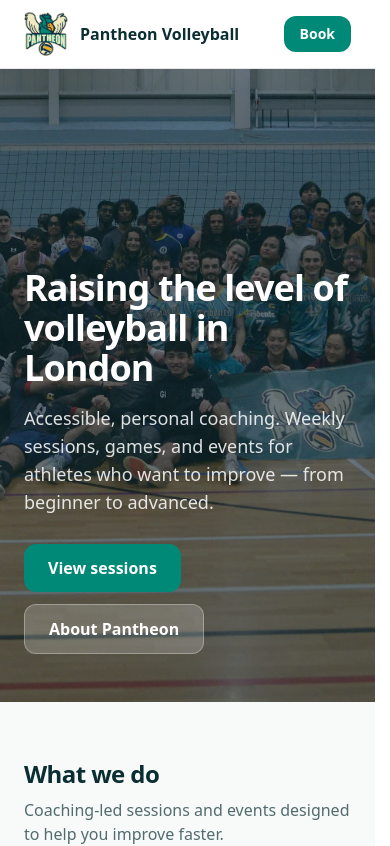
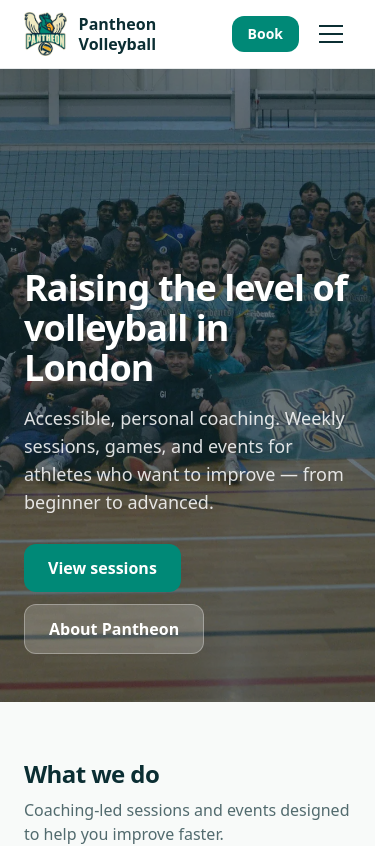
Before and after one commit to georgeshoivanov/pantheon-website, a Next.js app: page / in a window 390 px wide. Shown: the top 846 px of the page. Built offline with nearby package versions, Linux system fonts and the light colour scheme.

Commit message:
add mobile hamburger nav bar

```diff
--- a/components/Navbar.tsx
+++ b/components/Navbar.tsx
@@ -1,3 +1,6 @@
+"use client";
+
+import { useState } from "react";
 import Link from "next/link";
 import Image from "next/image";
 
@@ -9,10 +12,14 @@ const links = [
 ];
 
 export function Navbar() {
+  const [open, setOpen] = useState(false);
+
   return (
     <header className="sticky top-0 z-50 border-b border-ink/10 bg-white">
       <div className="mx-auto flex max-w-6xl items-center justify-between px-6 py-3">
-        <Link href="/" className="flex items-center gap-3">
+
+        {/* Logo — same as your original */}
+        <Link href="/" className="flex items-center gap-3" onClick={() => setOpen(false)}>
           <Image
             src="/logo.png"
             alt="Pantheon Volleyball"
@@ -26,7 +33,8 @@ export function Navbar() {
           </div>
         </Link>
 
-        <nav className="hidden items-center gap-5 sm:flex">
+        {/* Desktop nav — same as your original */}
+        <nav className="hidden items-center gap-5 sm:flex ml-auto mr-7">
           {links.map((l) => (
             <Link
               key={l.href}
@@ -38,13 +46,45 @@ export function Navbar() {
           ))}
         </nav>
 
+        {/* Right side: Book button (always visible) + hamburger (mobile only) */}
+        <div className="flex items-center gap-3">
           <Link
             href="/sessions"
             className="rounded-xl bg-brand px-4 py-2 text-sm font-semibold text-white hover:bg-brand-dark"
           >
             Book
           </Link>
+
+          {/* Hamburger — mobile only */}
+          <button
+            className="flex flex-col gap-1.5 p-2 sm:hidden"
+            onClick={() => setOpen((o) => !o)}
+            aria-label="Toggle menu"
+          >
+            <span className={`block h-0.5 w-6 bg-ink transition-transform duration-200 ${open ? "translate-y-2 rotate-45" : ""}`} />
+            <span className={`block h-0.5 w-6 bg-ink transition-opacity duration-200 ${open ? "opacity-0" : ""}`} />
+            <span className={`block h-0.5 w-6 bg-ink transition-transform duration-200 ${open ? "-translate-y-2 -rotate-45" : ""}`} />
+          </button>
         </div>
+      </div>
+
+      {/* Mobile dropdown */}
+      {open && (
+        <nav className="border-t border-ink/10 bg-white px-6 py-4 sm:hidden">
+          <div className="flex flex-col gap-4">
+            {links.map((l) => (
+              <Link
+                key={l.href}
+                href={l.href}
+                className="text-sm font-medium text-ink/80 hover:text-ink"
+                onClick={() => setOpen(false)}
+              >
+                {l.label}
+              </Link>
+            ))}
+          </div>
+        </nav>
+      )}
     </header>
   );
 }
```
Lines whose indentation alone changed are shown as unchanged.
